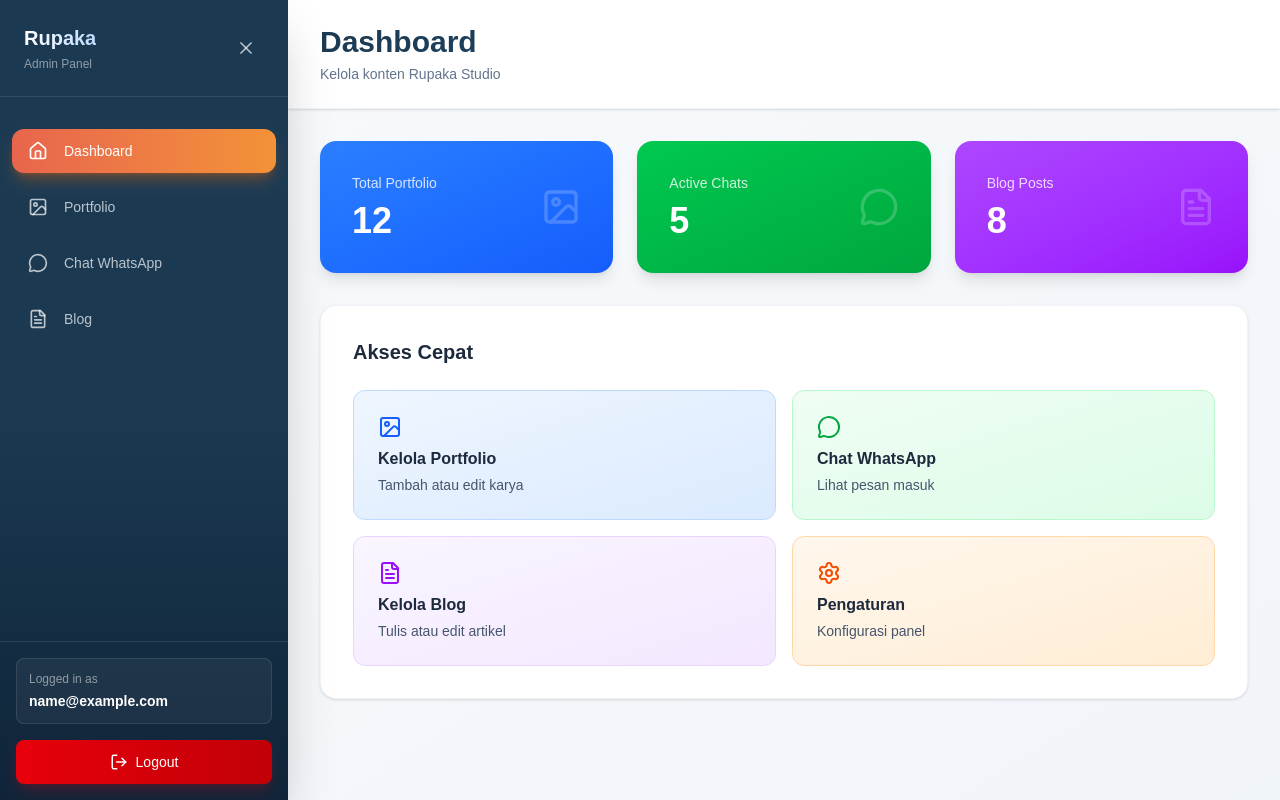
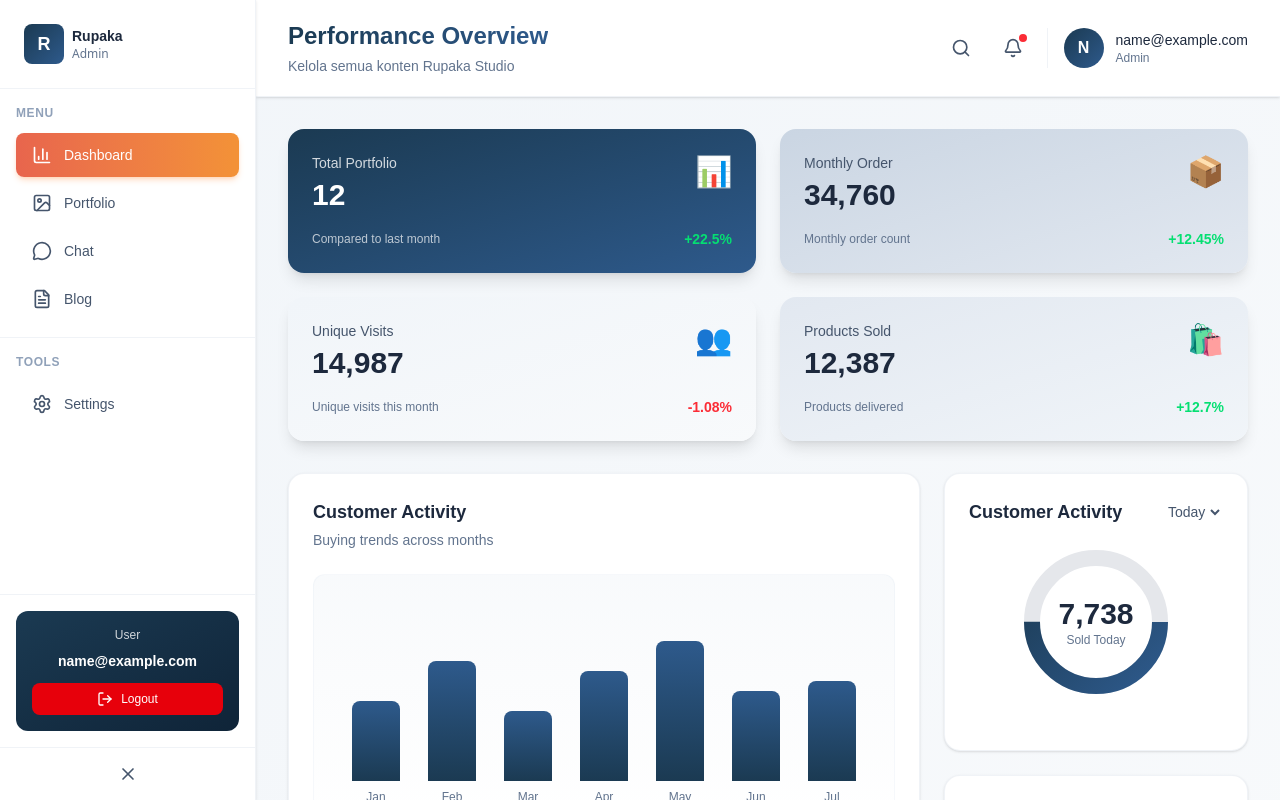
Before and after one commit to Mingkhemx/Rupaka-Studio, a React (Vite) app: page /admin/dashboard in a window 1280 px wide. Shown: the top 800 px of the page. Built offline with nearby package versions, Linux system fonts and the light colour scheme; sample sign-in values are in the browser's storage.

Commit message:
redesign: admin panel dengan layout sesuai gambar dan warna Rupaka

```diff
--- a/src/pages/AdminDashboard.tsx
+++ b/src/pages/AdminDashboard.tsx
@@ -1,6 +1,6 @@
 import { useState } from 'react';
 import { useNavigate } from 'react-router-dom';
-import { LogOut, Menu, X, Image as ImageIcon, MessageCircle, FileText, Home, Settings } from 'lucide-react';
+import { LogOut, Menu, X, Image as ImageIcon, MessageCircle, FileText, BarChart3, Settings, Bell, Search } from 'lucide-react';
 import PortfolioManager from './PortfolioManager';
 import ChatManager from './ChatManager';
 import BlogManager from './BlogManager';
@@ -21,47 +21,57 @@ export function AdminLayout({ children, activeTab, onTabChange }: AdminLayoutPro
     navigate('/admin/login');
   };
 
-  const adminEmail = localStorage.getItem('adminEmail') || 'Admin';
+  const adminEmail = localStorage.getItem('adminEmail') || 'Admin User';
 
   const menuItems = [
-    { id: 'dashboard', label: 'Dashboard', icon: Home },
+    { id: 'dashboard', label: 'Dashboard', icon: BarChart3 },
     { id: 'portfolio', label: 'Portfolio', icon: ImageIcon },
-    { id: 'chat', label: 'Chat WhatsApp', icon: MessageCircle },
+    { id: 'chat', label: 'Chat', icon: MessageCircle },
     { id: 'blog', label: 'Blog', icon: FileText },
   ];
 
+  const toolsItems = [
+    { id: 'settings', label: 'Settings', icon: Settings },
+  ];
+
   return (
-    <div className="min-h-screen bg-gradient-to-br from-slate-50 to-slate-100 flex">
+    <div className="min-h-screen bg-gradient-to-br from-slate-100 to-slate-50 flex">
       {/* Sidebar */}
-      <div className={`${sidebarOpen ? 'w-72' : 'w-24'} bg-gradient-to-b from-[#1B3A52] via-[#1B3A52] to-[#0F2438] text-white transition-all duration-300 flex flex-col fixed h-screen z-40 shadow-2xl`}>
-        {/* Header */}
-        <div className="p-6 border-b border-white/10 flex items-center justify-between">
-          {sidebarOpen && (
+      <div className={`${sidebarOpen ? 'w-64' : 'w-24'} bg-white border-r border-slate-200/50 transition-all duration-300 flex flex-col fixed h-screen z-40 shadow-sm`}>
+        {/* Logo/Header */}
+        <div className="p-6 border-b border-slate-200/50">
+          {sidebarOpen ? (
+            <div className="flex items-center gap-2">
+              <div className="w-10 h-10 bg-gradient-to-br from-[#1B3A52] to-[#2E5A8C] rounded-lg flex items-center justify-center">
+                <span className="text-white font-display font-bold text-lg">R</span>
+              </div>
               <div>
-              <h1 className="font-display font-bold text-xl bg-gradient-to-r from-white to-blue-200 bg-clip-text text-transparent">Rupaka</h1>
-              <p className="font-body text-xs text-white/50 mt-1">Admin Panel</p>
+                <p className="font-display font-bold text-slate-800 text-sm">Rupaka</p>
+                <p className="text-xs text-slate-500">Admin</p>
+              </div>
+            </div>
+          ) : (
+            <div className="w-10 h-10 bg-gradient-to-br from-[#1B3A52] to-[#2E5A8C] rounded-lg flex items-center justify-center mx-auto">
+              <span className="text-white font-display font-bold">R</span>
             </div>
           )}
-          <button
-            onClick={() => setSidebarOpen(!sidebarOpen)}
-            className="text-white/70 hover:text-white hover:bg-white/10 p-2 rounded-lg transition-all ml-auto"
-          >
-            {sidebarOpen ? <X size={20} /> : <Menu size={20} />}
-          </button>
         </div>
 
-        {/* Menu Items */}
-        <nav className="flex-1 px-3 py-8 space-y-3">
+        {/* MENU Section */}
+        <div className="flex-1 overflow-y-auto">
+          <div className="p-4">
+            {sidebarOpen && <p className="text-xs font-display font-bold text-slate-400 uppercase tracking-wider mb-3">MENU</p>}
+            <nav className="space-y-1">
               {menuItems.map((item) => {
                 const Icon = item.icon;
                 return (
                   <button
                     key={item.id}
                     onClick={() => onTabChange(item.id)}
-                className={`w-full flex items-center gap-4 px-4 py-3 rounded-xl transition-all duration-200 ${
+                    className={`w-full flex items-center gap-3 px-4 py-3 rounded-lg transition-all duration-200 ${
                       activeTab === item.id
-                    ? 'bg-gradient-to-r from-[#E8654D] to-[#F39237] text-white shadow-lg shadow-orange-500/30'
-                    : 'text-white/70 hover:text-white hover:bg-white/10'
+                        ? 'bg-gradient-to-r from-[#E8654D] to-[#F39237] text-white shadow-md shadow-orange-500/20'
+                        : 'text-slate-600 hover:bg-slate-100'
                     }`}
                   >
                     <Icon size={20} className="flex-shrink-0" />
@@ -70,38 +80,209 @@ export function AdminLayout({ children, activeTab, onTabChange }: AdminLayoutPro
                 );
               })}
             </nav>
+          </div>
 
-        {/* Footer */}
-        <div className="p-4 border-t border-white/10 space-y-4">
-          {sidebarOpen && (
-            <div className="px-3 py-3 bg-white/5 rounded-lg border border-white/10">
-              <p className="font-body text-xs text-white/50 mb-1">Logged in as</p>
-              <p className="font-display text-sm font-bold text-white truncate">{adminEmail}</p>
+          {/* TOOLS Section */}
+          <div className="p-4 border-t border-slate-200/50">
+            {sidebarOpen && <p className="text-xs font-display font-bold text-slate-400 uppercase tracking-wider mb-3">TOOLS</p>}
+            <nav className="space-y-1">
+              {toolsItems.map((item) => {
+                const Icon = item.icon;
+                return (
+                  <button
+                    key={item.id}
+                    onClick={() => onTabChange(item.id)}
+                    className={`w-full flex items-center gap-3 px-4 py-3 rounded-lg transition-all duration-200 ${
+                      activeTab === item.id
+                        ? 'bg-gradient-to-r from-[#E8654D] to-[#F39237] text-white shadow-md shadow-orange-500/20'
+                        : 'text-slate-600 hover:bg-slate-100'
+                    }`}
+                  >
+                    <Icon size={20} className="flex-shrink-0" />
+                    {sidebarOpen && <span className="font-body text-sm font-medium">{item.label}</span>}
+                  </button>
+                );
+              })}
+            </nav>
           </div>
-          )}
+        </div>
+
+        {/* Footer - Pro Card */}
+        <div className={`p-4 border-t border-slate-200/50 ${sidebarOpen ? '' : 'flex justify-center'}`}>
+          {sidebarOpen ? (
+            <div className="bg-gradient-to-br from-[#1B3A52] to-[#0F2438] rounded-xl p-4 text-white text-center">
+              <p className="font-body text-xs opacity-80 mb-2">User</p>
+              <p className="font-display font-bold text-sm mb-3 truncate">{adminEmail}</p>
               <button
                 onClick={handleLogout}
-            className="w-full flex items-center justify-center gap-2 px-4 py-3 bg-gradient-to-r from-red-600 to-red-700 hover:from-red-700 hover:to-red-800 rounded-lg transition-all duration-200 text-white font-body text-sm font-medium shadow-lg shadow-red-600/20"
+                className="w-full flex items-center justify-center gap-2 px-3 py-2 bg-red-600 hover:bg-red-700 rounded-lg transition-all duration-200 text-white font-body text-xs font-medium"
+              >
+                <LogOut size={16} />
+                Logout
+              </button>
+            </div>
+          ) : (
+            <button
+              onClick={handleLogout}
+              className="w-10 h-10 bg-red-600 hover:bg-red-700 rounded-lg transition-all duration-200 text-white flex items-center justify-center"
+              title="Logout"
             >
               <LogOut size={18} />
-            {sidebarOpen && 'Logout'}
+            </button>
+          )}
+        </div>
+
+        {/* Toggle Button */}
+        <div className="p-2 border-t border-slate-200/50">
+          <button
+            onClick={() => setSidebarOpen(!sidebarOpen)}
+            className="w-full flex items-center justify-center p-2 hover:bg-slate-100 rounded-lg transition-colors text-slate-600"
+          >
+            {sidebarOpen ? <X size={20} /> : <Menu size={20} />}
           </button>
         </div>
       </div>
 
       {/* Main Content */}
-      <div className={`flex-1 transition-all duration-300 ${sidebarOpen ? 'ml-72' : 'ml-24'}`}>
+      <div className={`flex-1 transition-all duration-300 ${sidebarOpen ? 'ml-64' : 'ml-24'} flex flex-col`}>
         {/* Top Bar */}
-        <div className="bg-white border-b border-slate-200/50 px-8 py-6 shadow-sm">
-          <h2 className="font-display text-3xl font-bold bg-gradient-to-r from-[#1B3A52] to-[#2E5A8C] bg-clip-text text-transparent">
-            {menuItems.find(item => item.id === activeTab)?.label || 'Dashboard'}
-          </h2>
-          <p className="font-body text-sm text-slate-500 mt-1">Kelola konten Rupaka Studio</p>
+        <div className="bg-white border-b border-slate-200/50 px-8 py-5 flex items-center justify-between shadow-sm">
+          <div>
+            <h1 className="font-display text-2xl font-bold bg-gradient-to-r from-[#1B3A52] to-[#2E5A8C] bg-clip-text text-transparent">
+              Performance Overview
+            </h1>
+            <p className="font-body text-sm text-slate-500 mt-1">Kelola semua konten Rupaka Studio</p>
+          </div>
+          <div className="flex items-center gap-4">
+            <button className="p-2 hover:bg-slate-100 rounded-lg transition-colors text-slate-600">
+              <Search size={20} />
+            </button>
+            <button className="p-2 hover:bg-slate-100 rounded-lg transition-colors text-slate-600 relative">
+              <Bell size={20} />
+              <span className="absolute top-1 right-1 w-2 h-2 bg-red-500 rounded-full"></span>
+            </button>
+            <div className="flex items-center gap-3 pl-4 border-l border-slate-200/50">
+              <div className="w-10 h-10 bg-gradient-to-br from-[#1B3A52] to-[#2E5A8C] rounded-full flex items-center justify-center text-white font-display font-bold">
+                {adminEmail.charAt(0).toUpperCase()}
+              </div>
+              <div>
+                <p className="font-body text-sm font-medium text-slate-800">{adminEmail}</p>
+                <p className="font-body text-xs text-slate-500">Admin</p>
+              </div>
+            </div>
+          </div>
         </div>
 
         {/* Content */}
-        <div className="p-8 overflow-auto">
+        <div className="flex-1 overflow-auto p-8">
           {children}
+        </div>
+      </div>
+    </div>
+  );
+}
+
+// Dashboard Component
+function Dashboard() {
+  const stats = [
+    { label: 'Total Portfolio', value: '12', subtext: 'Compared to last month', change: '+22.5%', color: 'from-[#1B3A52] to-[#2E5A8C]', icon: '📊' },
+    { label: 'Monthly Order', value: '34,760', subtext: 'Monthly order count', change: '+12.45%', color: 'from-slate-300 to-slate-200', textColor: 'text-slate-800', icon: '📦' },
+    { label: 'Unique Visits', value: '14,987', subtext: 'Unique visits this month', change: '-1.08%', changeColor: 'text-red-500', color: 'from-slate-100 to-slate-50', textColor: 'text-slate-800', icon: '👥' },
+    { label: 'Products Sold', value: '12,387', subtext: 'Products delivered', change: '+12.7%', color: 'from-slate-200 to-slate-100', textColor: 'text-slate-800', icon: '🛍️' },
+  ];
+
+  return (
+    <div className="space-y-8">
+      {/* Stats Grid */}
+      <div className="grid grid-cols-1 md:grid-cols-2 gap-6">
+        {stats.map((stat, idx) => (
+          <div key={idx} className={`bg-gradient-to-br ${stat.color} rounded-2xl p-6 text-white shadow-lg hover:shadow-xl transition-all duration-300`}>
+            <div className="flex items-start justify-between mb-4">
+              <div>
+                <p className={`font-body text-sm ${stat.textColor ? 'text-slate-600' : 'text-white/80'} mb-1`}>{stat.label}</p>
+                <p className={`font-display text-3xl font-bold ${stat.textColor || 'text-white'}`}>{stat.value}</p>
+              </div>
+              <span className="text-3xl">{stat.icon}</span>
+            </div>
+            <div className="flex items-center justify-between">
+              <p className={`font-body text-xs ${stat.textColor ? 'text-slate-500' : 'text-white/70'}`}>{stat.subtext}</p>
+              <span className={`font-display text-sm font-bold ${stat.changeColor || 'text-green-400'}`}>{stat.change}</span>
+            </div>
+          </div>
+        ))}
+      </div>
+
+      {/* Charts Section */}
+      <div className="grid grid-cols-1 lg:grid-cols-3 gap-6">
+        {/* Main Chart */}
+        <div className="lg:col-span-2 bg-white rounded-2xl p-6 shadow-sm border border-slate-200/50">
+          <div className="mb-6">
+            <h3 className="font-display text-lg font-bold text-slate-800">Customer Activity</h3>
+            <p className="font-body text-sm text-slate-500 mt-1">Buying trends across months</p>
+          </div>
+          <div className="flex items-end justify-between h-64 bg-gradient-to-b from-slate-50 to-white rounded-xl p-6 border border-slate-200/30">
+            {[40, 60, 35, 55, 70, 45, 50].map((height, i) => (
+              <div key={i} className="flex flex-col items-center gap-2 flex-1">
+                <div className={`w-12 bg-gradient-to-t from-[#1B3A52] to-[#2E5A8C] rounded-t-lg`} style={{ height: `${height * 2}px` }}></div>
+                <p className="font-body text-xs text-slate-500">
+                  {['Jan', 'Feb', 'Mar', 'Apr', 'May', 'Jun', 'Jul'][i]}
+                </p>
+              </div>
+            ))}
+          </div>
+        </div>
+
+        {/* Right Panel */}
+        <div className="space-y-6">
+          {/* Customer Activity Card */}
+          <div className="bg-white rounded-2xl p-6 shadow-sm border border-slate-200/50">
+            <div className="flex items-center justify-between mb-4">
+              <h3 className="font-display text-lg font-bold text-slate-800">Customer Activity</h3>
+              <select className="font-body text-sm text-slate-600 bg-transparent border-none outline-none cursor-pointer">
+                <option>Today</option>
+                <option>Week</option>
+                <option>Month</option>
+              </select>
+            </div>
+            <div className="flex items-center justify-center mb-6 h-40">
+              <svg viewBox="0 0 200 200" className="w-full h-full">
+                <circle cx="100" cy="100" r="80" fill="none" stroke="#e5e7eb" strokeWidth="20" />
+                <circle cx="100" cy="100" r="80" fill="none" stroke="url(#grad1)" strokeWidth="20" strokeDasharray="251.2 314" strokeDashoffset="0" />
+                <defs>
+                  <linearGradient id="grad1" x1="0%" y1="0%" x2="100%" y2="100%">
+                    <stop offset="0%" stopColor="#1B3A52" />
+                    <stop offset="100%" stopColor="#2E5A8C" />
+                  </linearGradient>
+                </defs>
+              </svg>
+              <div className="absolute text-center">
+                <p className="font-display text-3xl font-bold text-slate-800">7,738</p>
+                <p className="font-body text-xs text-slate-500">Sold Today</p>
+              </div>
+            </div>
+          </div>
+
+          {/* Products List */}
+          <div className="bg-white rounded-2xl p-6 shadow-sm border border-slate-200/50">
+            <h3 className="font-display text-lg font-bold text-slate-800 mb-4">Top Products</h3>
+            <div className="space-y-3">
+              {[
+                { name: 'Electronic', value: '2,487', change: '+22.08%' },
+                { name: 'Games', value: '2,568', change: '-1.08%' },
+                { name: 'Furniture', value: '2,568', change: '+12.08%' },
+              ].map((item, idx) => (
+                <div key={idx} className="flex items-center justify-between p-3 bg-slate-50 rounded-lg border border-slate-200/30">
+                  <p className="font-body text-sm text-slate-800">{item.name}</p>
+                  <div className="flex items-center gap-3">
+                    <p className="font-display font-bold text-slate-800">{item.value}</p>
+                    <span className={`font-body text-xs px-2 py-1 rounded-full ${item.change.startsWith('+') ? 'bg-green-100 text-green-700' : 'bg-red-100 text-red-700'}`}>
+                      {item.change}
+                    </span>
+                  </div>
+                </div>
+              ))}
+            </div>
+          </div>
         </div>
       </div>
     </div>
@@ -111,66 +292,6 @@ export function AdminLayout({ children, activeTab, onTabChange }: AdminLayoutPro
 export default function AdminDashboard() {
   const [activeTab, setActiveTab] = useState('dashboard');
 
-  // Stats for dashboard overview
-  const dashboardStats = [
-    { label: 'Total Portfolio', value: '12', color: 'from-blue-500 to-blue-600', icon: ImageIcon },
-    { label: 'Active Chats', value: '5', color: 'from-green-500 to-green-600', icon: MessageCircle },
-    { label: 'Blog Posts', value: '8', color: 'from-purple-500 to-purple-600', icon: FileText },
-  ];
-
-  // Dashboard component
-  function Dashboard() {
-    return (
-      <div className="space-y-8">
-        {/* Stats Grid */}
-        <div className="grid grid-cols-1 md:grid-cols-3 gap-6">
-          {dashboardStats.map((stat, idx) => {
-            const Icon = stat.icon;
-            return (
-              <div key={idx} className={`bg-gradient-to-br ${stat.color} p-8 rounded-2xl text-white shadow-lg hover:shadow-xl transition-all duration-300 transform hover:scale-105`}>
-                <div className="flex items-center justify-between">
-                  <div>
-                    <p className="font-body text-white/80 text-sm mb-2">{stat.label}</p>
-                    <p className="font-display text-4xl font-bold">{stat.value}</p>
-                  </div>
-                  <Icon size={40} className="opacity-20" />
-                </div>
-              </div>
-            );
-          })}
-        </div>
-
-        {/* Quick Actions */}
-        <div className="bg-white rounded-2xl p-8 shadow-sm border border-slate-200/50">
-          <h3 className="font-display text-xl font-bold text-slate-800 mb-6">Akses Cepat</h3>
-          <div className="grid grid-cols-1 md:grid-cols-2 gap-4">
-            <button onClick={() => setActiveTab('portfolio')} className="p-6 bg-gradient-to-br from-blue-50 to-blue-100 hover:from-blue-100 hover:to-blue-200 rounded-xl border border-blue-200 transition-all duration-300 text-left group">
-              <ImageIcon className="text-blue-600 mb-2 group-hover:scale-110 transition-transform" size={24} />
-              <p className="font-display font-bold text-slate-800">Kelola Portfolio</p>
-              <p className="font-body text-sm text-slate-600 mt-1">Tambah atau edit karya</p>
-            </button>
-            <button onClick={() => setActiveTab('chat')} className="p-6 bg-gradient-to-br from-green-50 to-green-100 hover:from-green-100 hover:to-green-200 rounded-xl border border-green-200 transition-all duration-300 text-left group">
-              <MessageCircle className="text-green-600 mb-2 group-hover:scale-110 transition-transform" size={24} />
-              <p className="font-display font-bold text-slate-800">Chat WhatsApp</p>
-              <p className="font-body text-sm text-slate-600 mt-1">Lihat pesan masuk</p>
-            </button>
-            <button onClick={() => setActiveTab('blog')} className="p-6 bg-gradient-to-br from-purple-50 to-purple-100 hover:from-purple-100 hover:to-purple-200 rounded-xl border border-purple-200 transition-all duration-300 text-left group">
-              <FileText className="text-purple-600 mb-2 group-hover:scale-110 transition-transform" size={24} />
-              <p className="font-display font-bold text-slate-800">Kelola Blog</p>
-              <p className="font-body text-sm text-slate-600 mt-1">Tulis atau edit artikel</p>
-            </button>
-            <button className="p-6 bg-gradient-to-br from-orange-50 to-orange-100 hover:from-orange-100 hover:to-orange-200 rounded-xl border border-orange-200 transition-all duration-300 text-left group">
-              <Settings className="text-orange-600 mb-2 group-hover:scale-110 transition-transform" size={24} />
-              <p className="font-display font-bold text-slate-800">Pengaturan</p>
-              <p className="font-body text-sm text-slate-600 mt-1">Konfigurasi panel</p>
-            </button>
-          </div>
-        </div>
-      </div>
-    );
-  }
-
-  // Render content
   const renderContent = () => {
     switch (activeTab) {
       case 'dashboard':
```
Lines whose indentation alone changed are shown as unchanged.
